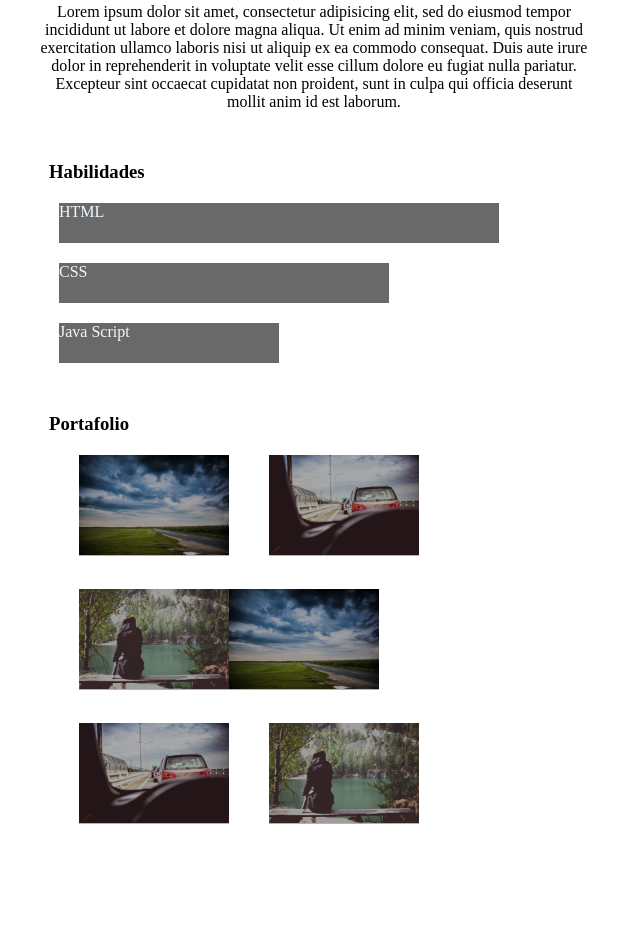
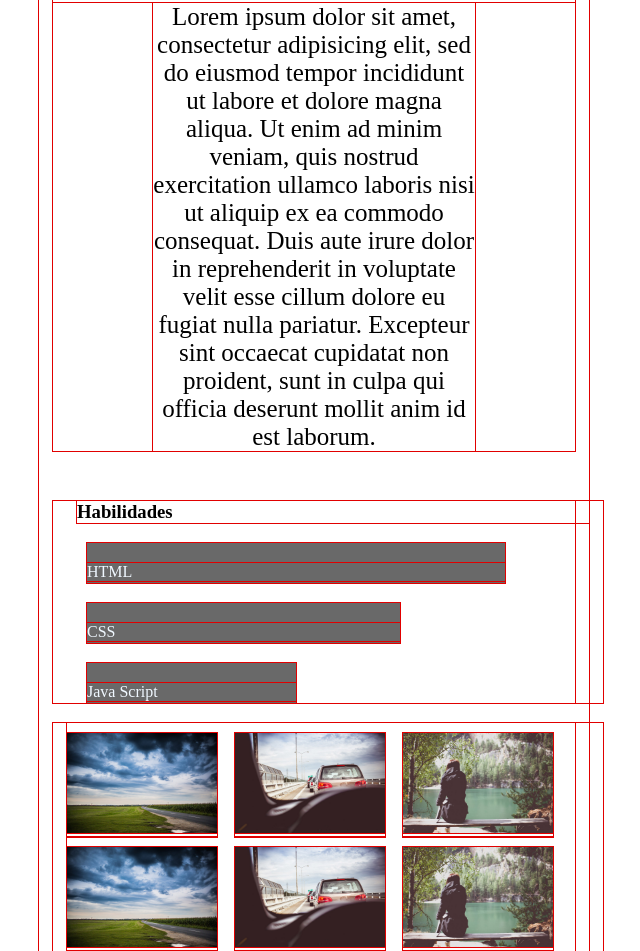
Before and after one commit to dazelcolab2016/mi-primer-layaut, a plain HTML site: page coder-detail.html in a window 1280 px wide. Shown: the part 301-1252 px from the top of the page, without its empty margins (326-966 px from the left). Before the commit the page ends 1158 px from the top, so only its background shows below. Drawn offline with Linux system fonts and the light colour scheme.

Commit message:
actualizo

```diff
--- a/coder-detail.html
+++ b/coder-detail.html
@@ -2,7 +2,9 @@
 <html lang="en">
 <head>
   <meta charset="UTF-8">
+  <link rel="stylesheet" href="css/grid-system.css">
   <link rel="stylesheet" href="css/d-style.css">
+  <link rel="stylesheet" href="css/main.css">
   <title>Coder Detail</title>
   <!-- Ingresa tu código aqui -->
 </head>
@@ -52,48 +54,27 @@
 
   <!-- usando  nuestras coder para coder detail -->
 
-  <div class="container">
-			<h3>Portafolio</h3>
+ <section><!----------------------------------------------------------------------Segunda Seccion-->
 
-			<div class="grid clearfix">
+   <div class="container">
+    <div class="row">
+        <div class="col-12" >
+           <ul class="lista-contenido">
 
-				<div class="box">
-                        <img src="img/p5.jpg" alt="Coder">
-
-                        <div class="overlay"></div>
-				    </div>
-
-				<div class="box">
-					<img src="img/p6.jpg" alt="Coder">
-
-					<div class="overlay"></div>
-				</div>
-                <div class="box">
-                        <img src="img/p8.jpg" alt="Coder">
-
-                        <div class="overlay"></div>
-				    </div>
-
-				<div class="box">
-					<img src="img/p5.jpg" alt="Coder">
-
-					<div class="overlay"></div>
-				</div>
+              <li><a href="#"><img  src="img/p5.jpg" alt=""> </a></li>
+              <li><a href="#"><img  src="img/p6.jpg" alt=""> </a></li>
+              <li><a href="#"><img  src="img/p8.jpg" alt=""></a></li>
+              <li><a href="#"><img  src="img/p5.jpg" alt="" ></a></li>
+              <li><a href="#"><img  src="img/p6.jpg"alt="" > </a></li>
+              <li><a href="#"><img  src="img/p8.jpg" alt=""> </a></li>
 
 
-				<div class="box">
-					<img src="img/p6.jpg" alt="Coder">
+           </ul>
+         </div>
+        </div>
+        </div>
 
-					<div class="overlay"></div>
-				</div>
-				<div class="box">
-					<img src="img/p8.jpg" alt="Coder">
-
-					<div class="overlay"></div>
-				</div>
-			</div>
-		</div>
-
+</section>
 
 
 
--- a/css/d-style.css
+++ b/css/d-style.css
@@ -32,7 +32,7 @@ h1{
     margin: 20px;
     color: aliceblue;
     text-emphasis: center;
-    margin-top: 20px;
+    padding-top: 20px;
 }
 .etiqueta2{
     background-color: dimgrey;
@@ -41,7 +41,7 @@ h1{
     margin: 20px;
     color: aliceblue;
     text-emphasis: center;
-    margin-top: 20px;
+    padding-top: 20px;
 }
 .etiqueta3{
     background-color: dimgrey;
@@ -50,7 +50,7 @@ h1{
     margin: 20px;
     color: aliceblue;
     text-emphasis: center;
-    margin-top: 20px;
+    padding-top: 20px;
 }
 
 /* -----------------Nuestras Coders */
--- /dev/null
+++ b/css/grid-system.css
@@ -0,0 +1,104 @@
+/* GLOBAL */
+* {
+  box-sizing: border-box;
+  margin: 0;
+  padding: 0;
+}
+
+.text-center {
+	text-align: center;
+}
+
+.text-right {
+	text-align: right;
+}
+
+/* Grid system */
+
+.container {
+	width: 960px;
+	padding-left: 14px;
+	padding-right: 14px;
+	margin: 0px auto;
+
+}
+
+.row {
+	margin-left: -14px;
+	margin-right: -14px;
+}
+
+.row:before, .row:after{
+  content: " ";
+  display: table;
+}
+.row:after {
+  clear: both;
+}
+
+[class*="col-"] {
+	min-height: 7px;
+	padding: 0 14px;
+	float: left;
+}
+
+.col-1 {
+	/* (1 / 12) x 100 */
+	width: 8.333333%;
+}
+
+.col-2 {
+	/* (2 / 12) x 100 */
+	width: 16.666667%;
+}
+
+.col-3 {
+	/* (3 / 12) x 100 */
+	width: 25%;
+
+}
+
+.col-4 {
+	/* (4 / 12) x 100 */
+	width: 33.333333%;
+}
+
+.col-5 {
+	/* (5 / 12) x 100 */
+	width: 41.666667%;
+}
+
+.col-6 {
+	/* (6 / 12) x 100 */
+	width: 50%;
+}
+
+.col-7 {
+	/* (7 / 12) x 100 */
+	width: 58.333333%;
+}
+
+.col-8 {
+	/* (8 / 12) x 100 */
+	width: 66.666667%;
+}
+
+.col-9 {
+	/* (9 / 12) x 100 */
+	width: 75%;
+}
+
+.col-10 {
+	/* (10 / 12) x 100 */
+	width: 83.333333%;
+}
+
+.col-11 {
+	/* (11 / 12) x 100 */
+	width: 91.666667%;
+}
+
+.col-12 {
+	/* (12 / 12) x 100 */
+	width: 100%;
+}
--- a/css/main.css
+++ b/css/main.css
@@ -1,3 +1,4 @@
+*{outline:1px solid rgba(225,0,0,2)}
 /* -----------------Contenedor */
 .container{
     width: 550px;
@@ -78,7 +79,7 @@
 }
 
 .contenedor {
-	width: 735px;
+	width: 835px;
 	margin: 0px auto;
 	min-height: 300px;
 	background-color: #f1f1f1;
@@ -127,3 +128,24 @@ h3 {
 	top: 0px;
 	left:0px;
 }
+/*-------------------------------------lista contenido*/
+.lista-contenido{
+    list-style:none;
+    padding: 0;
+    margin: 0;
+    margin-right: 0px;
+}
+.lista-contenido li{
+    margin-top: 10px;
+    display: inline-block;
+    width: 150px;
+    margin: 0,20px,20px,0;
+    vertical-align: top;
+    list-style:none;
+    margin-right: 14px;
+
+}
+.lista-contenido li a img {
+  width: 100%;
+
+}
```
Also changed, not shown: index.html (+1 -0 lines).
